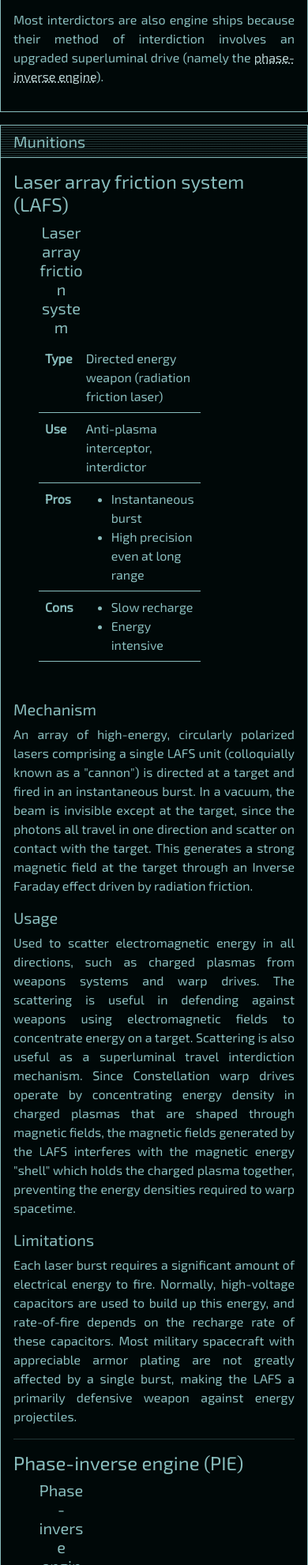
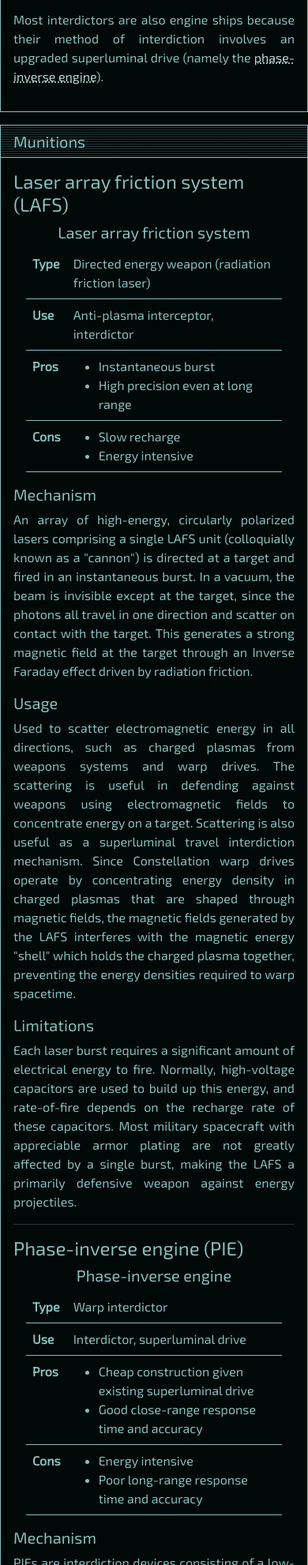
Before and after one commit to pilosophos/the-federal-constellation, a plain HTML site: page space-defence.html in a window 390 px wide. Shown: the part 2158-4140 px from the top of the page at 79% size. Drawn offline with nearby package versions, Linux system fonts and the light colour scheme.

Commit message:
mobile changes

```diff
--- a/space-defence.html
+++ b/space-defence.html
@@ -83,7 +83,7 @@
         <main class="card-body">
           <section class="mt-0">
             <h3>Laser array friction system (LAFS)</h3>
-            <aside class="float-md-end p-3 pt-0 m-3 mt-0 w-25">
+            <aside class="float-md-end pt-0 p-md-3 m-3 mt-0 w-md-25">
               <h3 class="lead text-center">Laser array friction system</h3>
               <table class="table">
                 <tbody>
@@ -116,7 +116,7 @@
           <hr>
           <section id="pie">
             <h3>Phase-inverse engine (PIE)</h3>
-            <aside class="float-md-end p-3 pt-0 m-3 mt-0 w-25">
+            <aside class="float-md-end pt-0 p-md-3 m-3 mt-0 w-md-25">
               <h3 class="lead text-center">Phase-inverse engine</h3>
               <table class="table">
                 <tbody>
```
